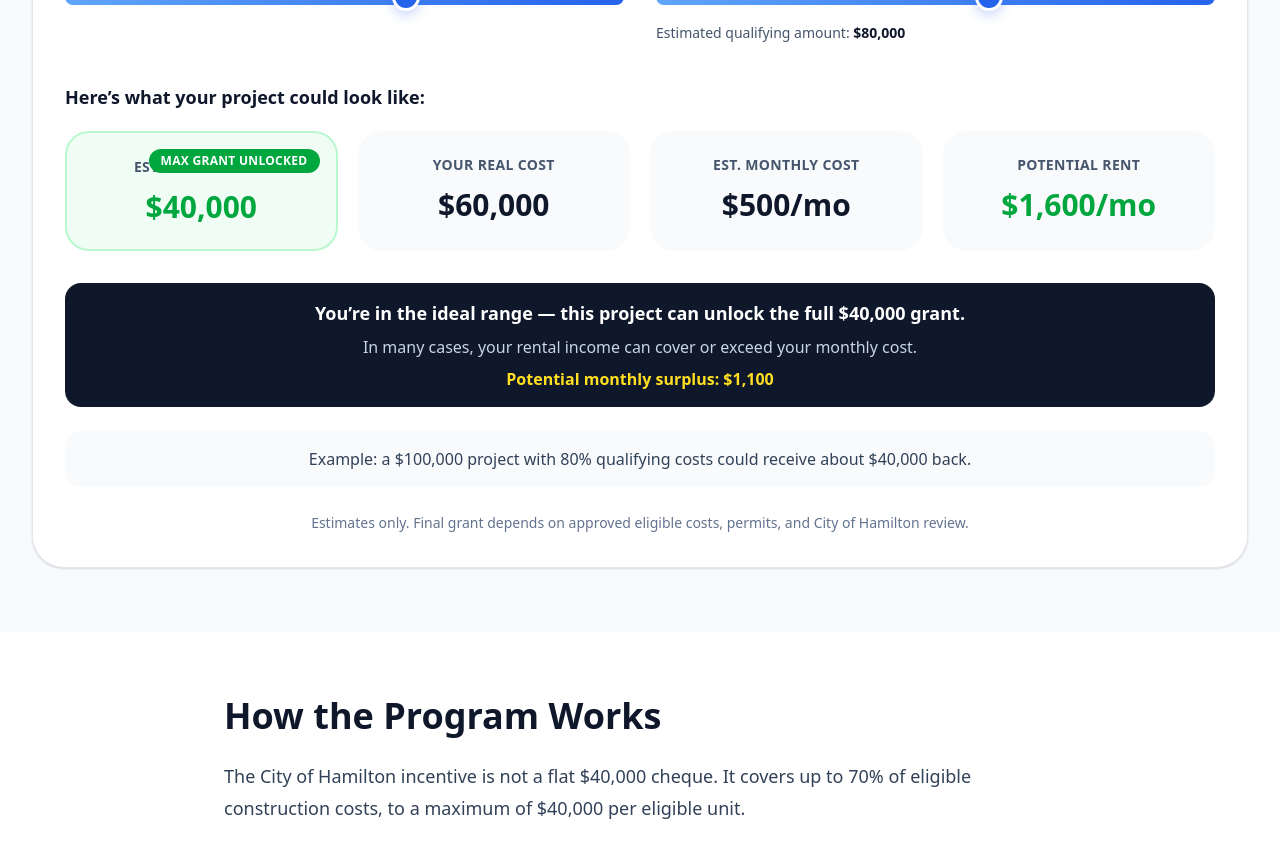
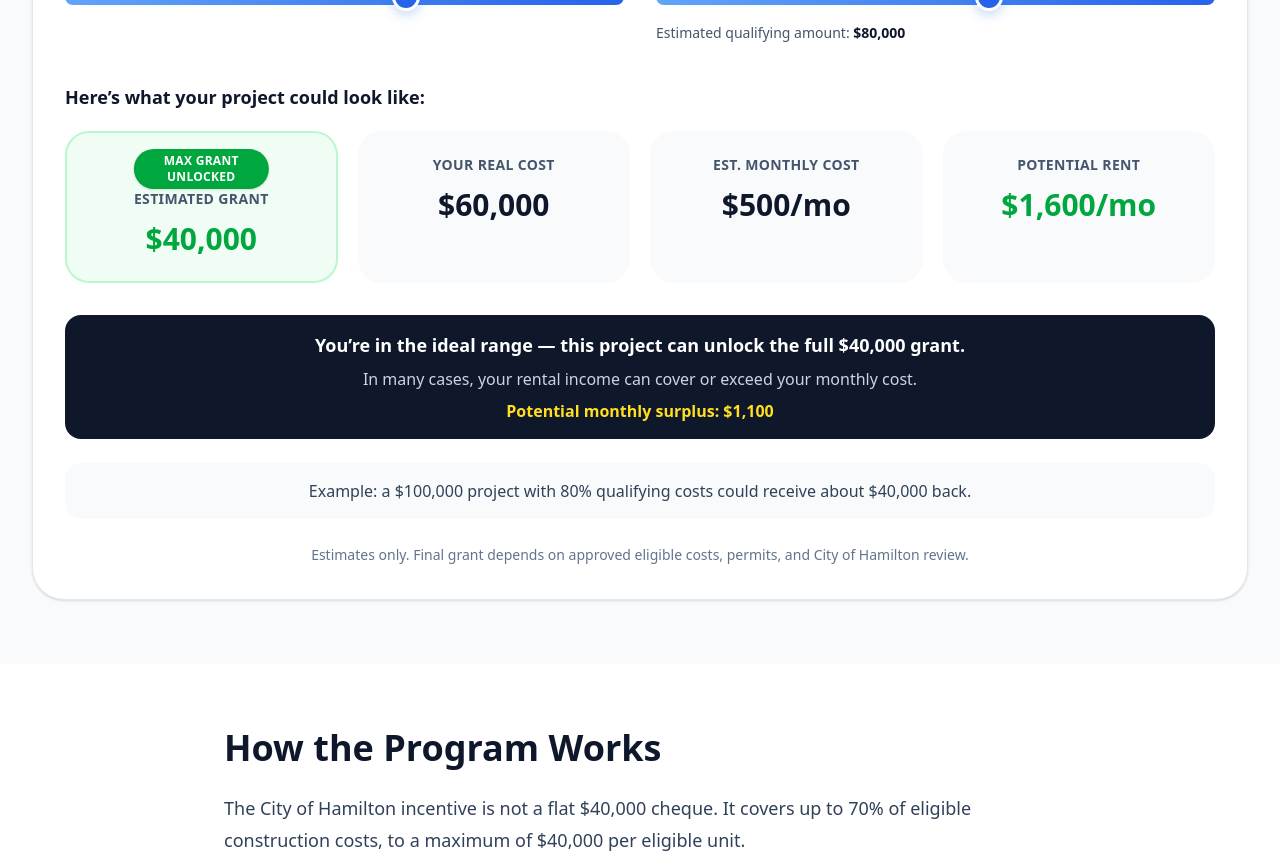
Before and after one commit to mapsforfield/ontarioreno, a React (Vite) app: page /hamilton-basement-grant in a window 1280 px wide. Shown: the part 1380-2243 px from the top of the page. Built offline with nearby package versions, Linux system fonts and the light colour scheme.

Commit message:
Update HamiltonGrantCalculator.tsx

```diff
--- a/src/components/HamiltonGrantCalculator.tsx
+++ b/src/components/HamiltonGrantCalculator.tsx
@@ -107,9 +107,13 @@ export default function HamiltonGrantCalculator() {
       </div>
 
       <div className="mt-5 grid gap-5 md:grid-cols-2 xl:grid-cols-4">
-        <div className="relative rounded-3xl border-2 border-green-200 bg-green-50 p-6 text-center">
+        <div
+          className={`relative rounded-3xl border-2 border-green-200 bg-green-50 text-center ${
+            fullGrantUnlocked ? "pt-14 pb-6 px-6" : "p-6"
+          }`}
+        >
           {fullGrantUnlocked && (
-            <div className="absolute right-4 top-4 rounded-full bg-green-600 px-3 py-1 text-[10px] font-extrabold uppercase tracking-wide text-white md:text-xs">
+            <div className="absolute left-1/2 top-4 -translate-x-1/2 rounded-full bg-green-600 px-3 py-1 text-[10px] font-extrabold uppercase tracking-wide text-white shadow-sm md:text-xs">
               Max Grant Unlocked
             </div>
           )}
```
